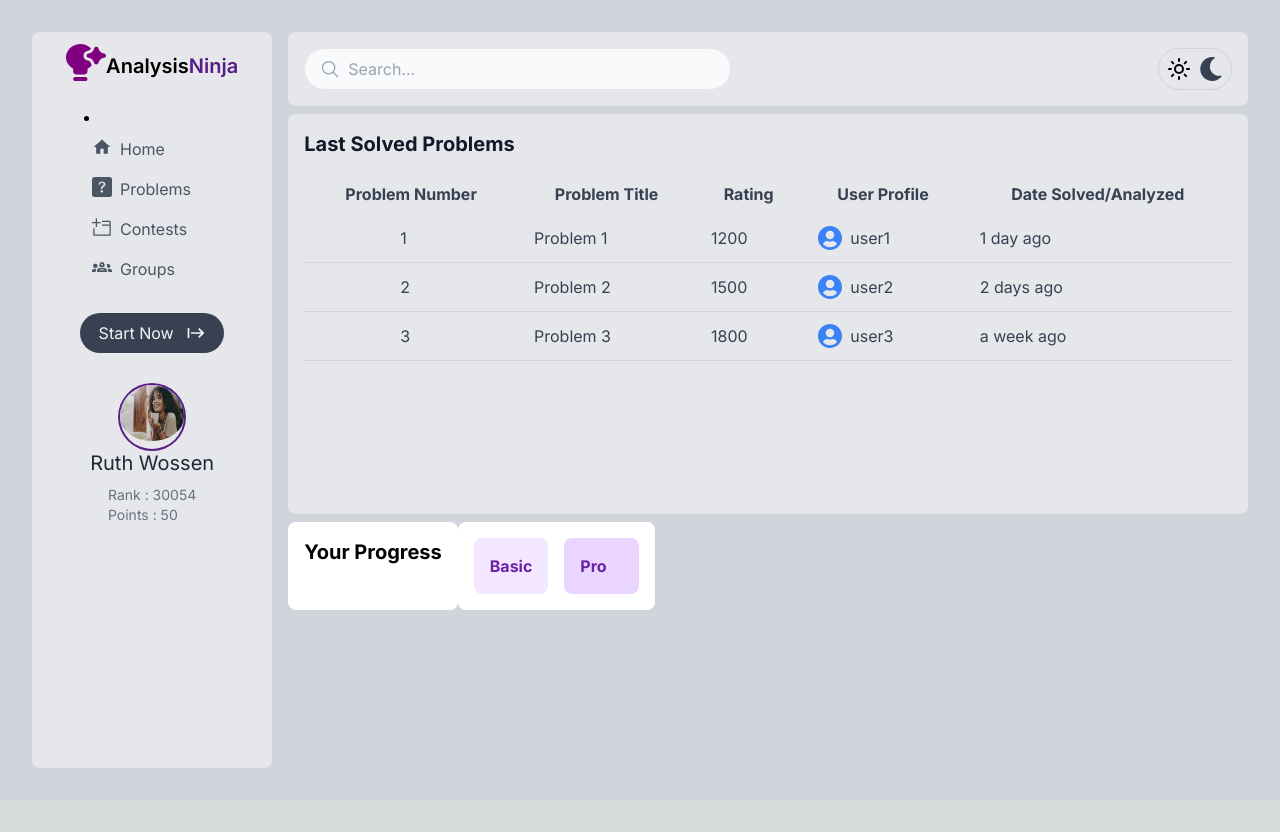
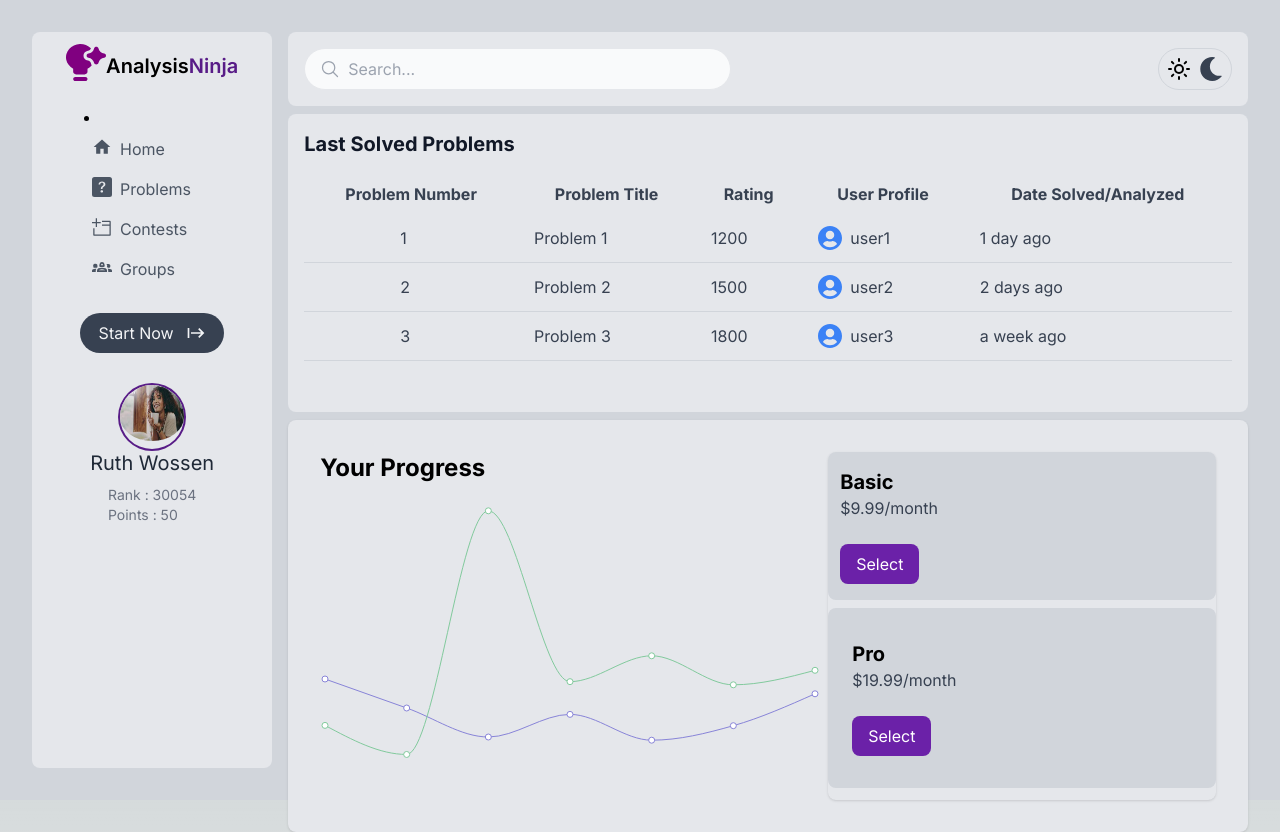
Before and after one commit to ruth987/Analysis-Ninja, a Next.js app in the folder analysis-ninjaa/: page / in a window 1280 px wide. Built offline with nearby package versions, Linux system fonts and the light colour scheme.

Commit message:
complete user dashboard

```diff
--- a/analysis-ninjaa/src/components/dashboard/User.tsx
+++ b/analysis-ninjaa/src/components/dashboard/User.tsx
@@ -1,3 +1,4 @@
+"use client"
 import React from 'react'
 import Image from 'next/image'
 import { MdHome } from "react-icons/md";
@@ -9,13 +10,22 @@ import { IoSearchOutline } from "react-icons/io5";
 import { LuSun } from "react-icons/lu";
 import { FaMoon } from "react-icons/fa";
 import { FaUserCircle } from 'react-icons/fa';
+import { LineChart, Line } from 'recharts'
 
 const sampleProblems = [
   { number: 1, title: 'Problem 1', rating: 1200, user: 'user1', date: '1 day ago' },
   { number: 2, title: 'Problem 2', rating: 1500, user: 'user2', date: '2 days ago' },
   { number: 3, title: 'Problem 3', rating: 1800, user: 'user3', date: 'a week ago' },
 ];
-
+const data = [
+  { name: 'Page A', uv: 4000, pv: 2400 },
+  { name: 'Page B', uv: 3000, pv: 1398 },
+  { name: 'Page C', uv: 2000, pv: 9800 },
+  { name: 'Page D', uv: 2780, pv: 3908 },
+  { name: 'Page E', uv: 1890, pv: 4800 },
+  { name: 'Page F', uv: 2390, pv: 3800 },
+  { name: 'Page G', uv: 3490, pv: 4300 },
+];
 const User = () => {
 
   return (
@@ -136,36 +146,54 @@ const User = () => {
                     </tbody>
                 </table>
                 </div>
-            <div className='flex'>
-                {/* // Analysis graph */}
-                <div className="bg-white p-4 rounded-lg">
+            {/* // Analysis graph */}
+            {/* // Line Chart */}
+            <div className="bg-gray-200 p-8 rounded-lg shadow flex space-x-2">
+                <div>
+                    <h2 className="text-2xl font-bold mb-4">Your Progress</h2>
 
-                <h2 className="text-xl font-bold mb-4">Your Progress</h2>
-
+                    <LineChart
+                        width={500}
+                        height={300}
+                        data={data}
+                        >
+                        <Line type="monotone" dataKey="uv" stroke="#8884d8" />
+                        <Line type="monotone" dataKey="pv" stroke="#82ca9d" />
+                        </LineChart>
 
                 </div>
-                 {/* // Services cards */}
-                <div className="bg-white p-4 rounded-lg">
+                <div className="bg-gray-00 rounded-lg shadow w-full">
 
-                <div className="grid grid-cols-2 gap-4">
+                    <div className="flex flex-col space-y-2 w-full">
 
-                    <div className="bg-purple-100 p-4 rounded-lg">
-                    <h3 className="text-purple-800 font-bold">Basic</h3>
-                    {/* // Pricing & features */}
-                    </div>
+                        <div className="bg-gray-300 rounded-lg px-3 py-4">
+                        <h3 className="text-xl font-bold">Basic</h3>
+                        <p className="text-gray-700">
+                            $9.99/month
+                        </p>
+                        <button className="bg-purple-800 text-white mt-6 px-4 py-2 rounded-lg hover:bg-purple-900">Select</button>
+                        </div>
 
-                    <div className="bg-purple-200 p-4 rounded-lg">
-                    <h3 className="text-purple-800 font-bold">Pro</h3>
-                    {/* // Pricing & features  */}
+                        <div className="bg-gray-300 rounded-lg px-6 py-8">
+                        <h3 className="text-xl font-bold">Pro</h3>
+                        <p className="text-gray-700">
+                            $19.99/month
+                        </p>
+                        <button className="bg-purple-800 text-white mt-6 px-4 py-2 rounded-lg hover:bg-purple-900">Select</button>
+                        </div>
+
                     </div>
 
                 </div>
 
-            </div>
+
+
+
+                </div>
+
 
         </div>
 </div>
-    </div>
   )
 }
 
```
Also changed, not shown: analysis-ninjaa/package.json (+5 -4 lines), 1 other file (tests, documents, lock files or other folders).
